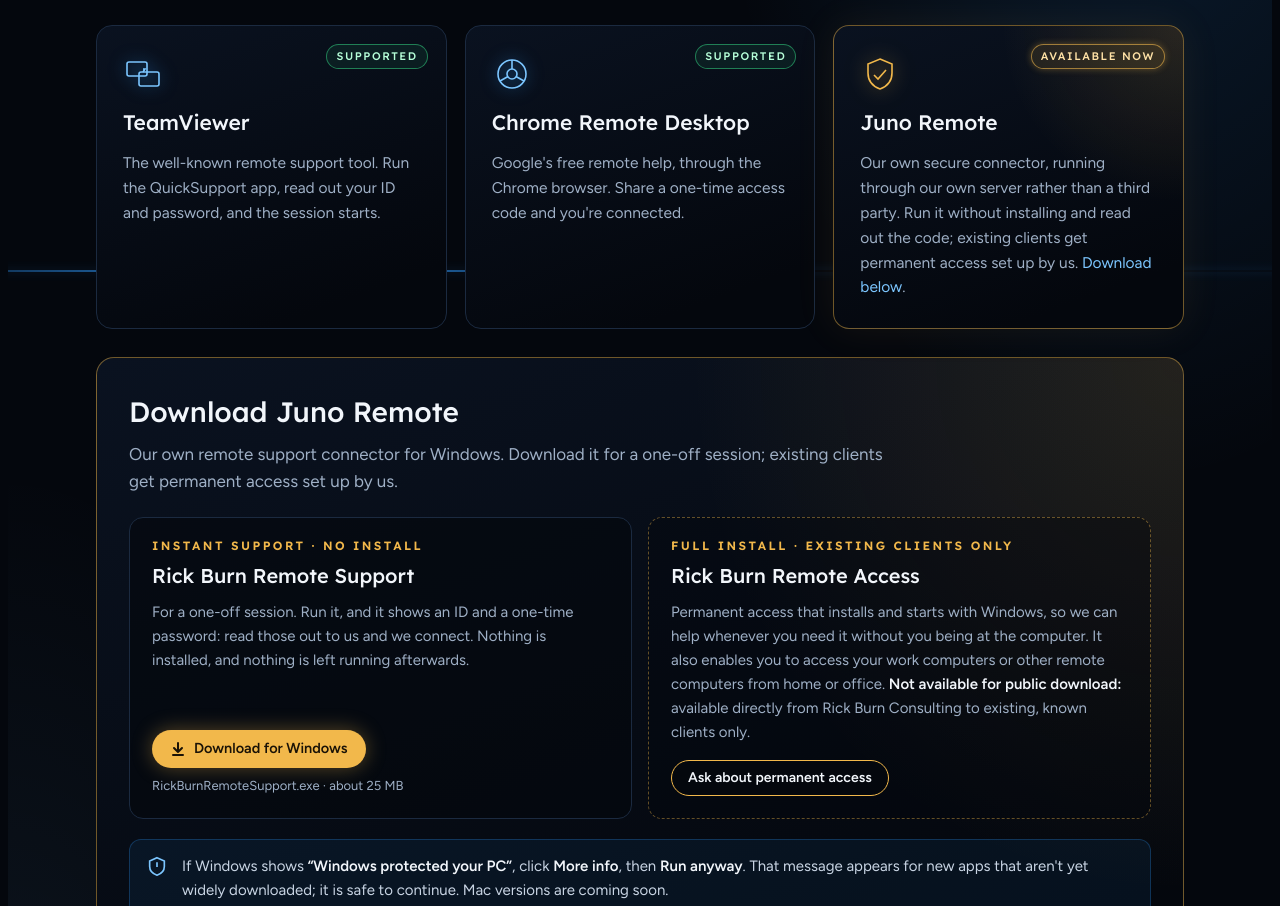
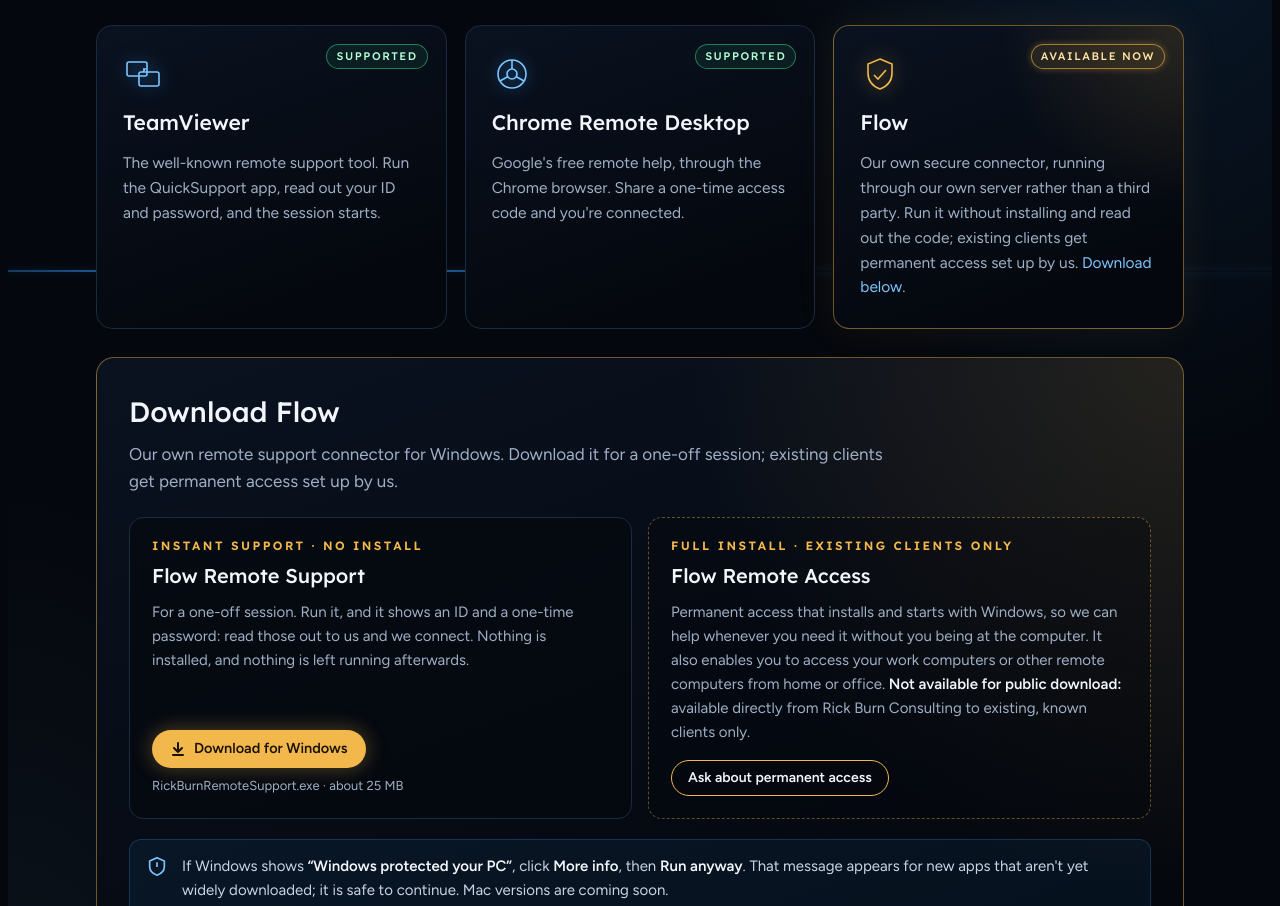
Before and after one commit to loonytunes1234/rickburn-website, a plain HTML site: page index.html in a window 1280 px wide. Shown: the part 2094-3000 px from the top of the page. Drawn offline with Linux system fonts and the light colour scheme.

Commit message:
Juno Remote renamed Flow (card, download panel, Flow Remote Support / Access)

```diff
--- a/index.html
+++ b/index.html
@@ -226,7 +226,7 @@ footer em { color: var(--ink); }
 @media (prefers-reduced-motion: reduce) { html { scroll-behavior: auto; } }
 html.calm *, html.calm *::before, html.calm *::after { animation-play-state: paused !important; }
 
-/* ---------- Juno Remote downloads ---------- */
+/* ---------- Flow (remote support) downloads ---------- */
 .get { margin-top: 28px; padding: clamp(22px, 3vw, 32px); border-radius: 18px; border: 1px solid rgba(242,184,75,.45);
   background: radial-gradient(70% 120% at 100% 0%, rgba(242,184,75,.12), transparent 65%), linear-gradient(160deg, var(--deep), var(--night) 85%); }
 .get h3 { font-family: var(--display); font-weight: 500; font-size: clamp(22px, 2.6vw, 28px); margin: 0 0 6px; }
@@ -437,25 +437,25 @@ html.calm *, html.calm *::before, html.calm *::after { animation-play-state: pau
         <article class="tool own">
           <span class="badge">Available now</span>
           <svg viewBox="0 0 40 40" fill="none" stroke="currentColor" stroke-width="1.6" aria-hidden="true"><path d="M20 5l12 5v9c0 8-5.4 13.5-12 16-6.6-2.5-12-8-12-16v-9z"/><path d="M14 21l4 4 8-9"/></svg>
-          <h3>Juno Remote</h3>
+          <h3>Flow</h3>
           <p>Our own secure connector, running through our own server rather than a third party. Run it without installing and read out the code; existing clients get permanent access set up by us. <a href="#download">Download below</a>.</p>
         </article>
       </div>
 
       <div class="get" id="download">
-        <h3>Download Juno Remote</h3>
+        <h3>Download Flow</h3>
         <p>Our own remote support connector for Windows. Download it for a one-off session; existing clients get permanent access set up by us.</p>
         <div class="dl">
           <a href="https://github.com/loonytunes1234/remote-support/releases/download/rickburn-1.5.3/RickBurnRemoteSupport.exe" download>
             <span class="kind">Instant support · no install</span>
-            <strong>Rick Burn Remote Support</strong>
+            <strong>Flow Remote Support</strong>
             <span class="d">For a one-off session. Run it, and it shows an ID and a one-time password: read those out to us and we connect. Nothing is installed, and nothing is left running afterwards.</span>
             <span class="btn2"><svg viewBox="0 0 16 16" fill="none" stroke="currentColor" stroke-width="2" stroke-linecap="round" stroke-linejoin="round" aria-hidden="true"><path d="M8 2v9M4 7l4 4 4-4M3 14h10"/></svg>Download for Windows</span>
             <small>RickBurnRemoteSupport.exe · about 25 MB</small>
           </a>
           <div class="regular">
             <span class="kind">Full install · existing clients only</span>
-            <strong>Rick Burn Remote Access</strong>
+            <strong>Flow Remote Access</strong>
             <span class="d">Permanent access that installs and starts with Windows, so we can help whenever you need it without you being at the computer. It also enables you to access your work computers or other remote computers from home or office. <b style="color:var(--ink);font-weight:600">Not available for public download:</b> available directly from Rick Burn Consulting to existing, known clients only.</span>
             <a class="btn3" href="#contact">Ask about permanent access</a>
           </div>
```
